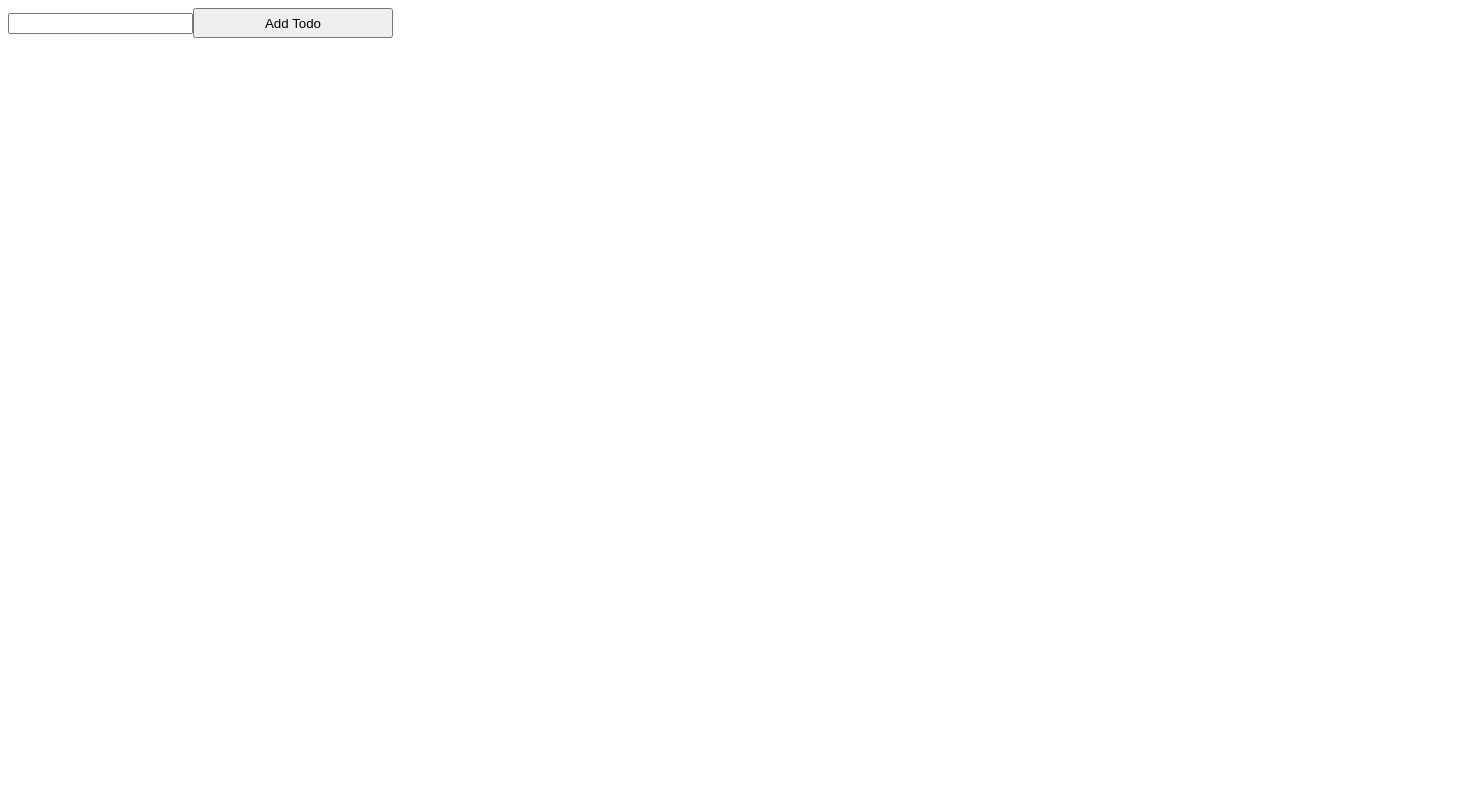
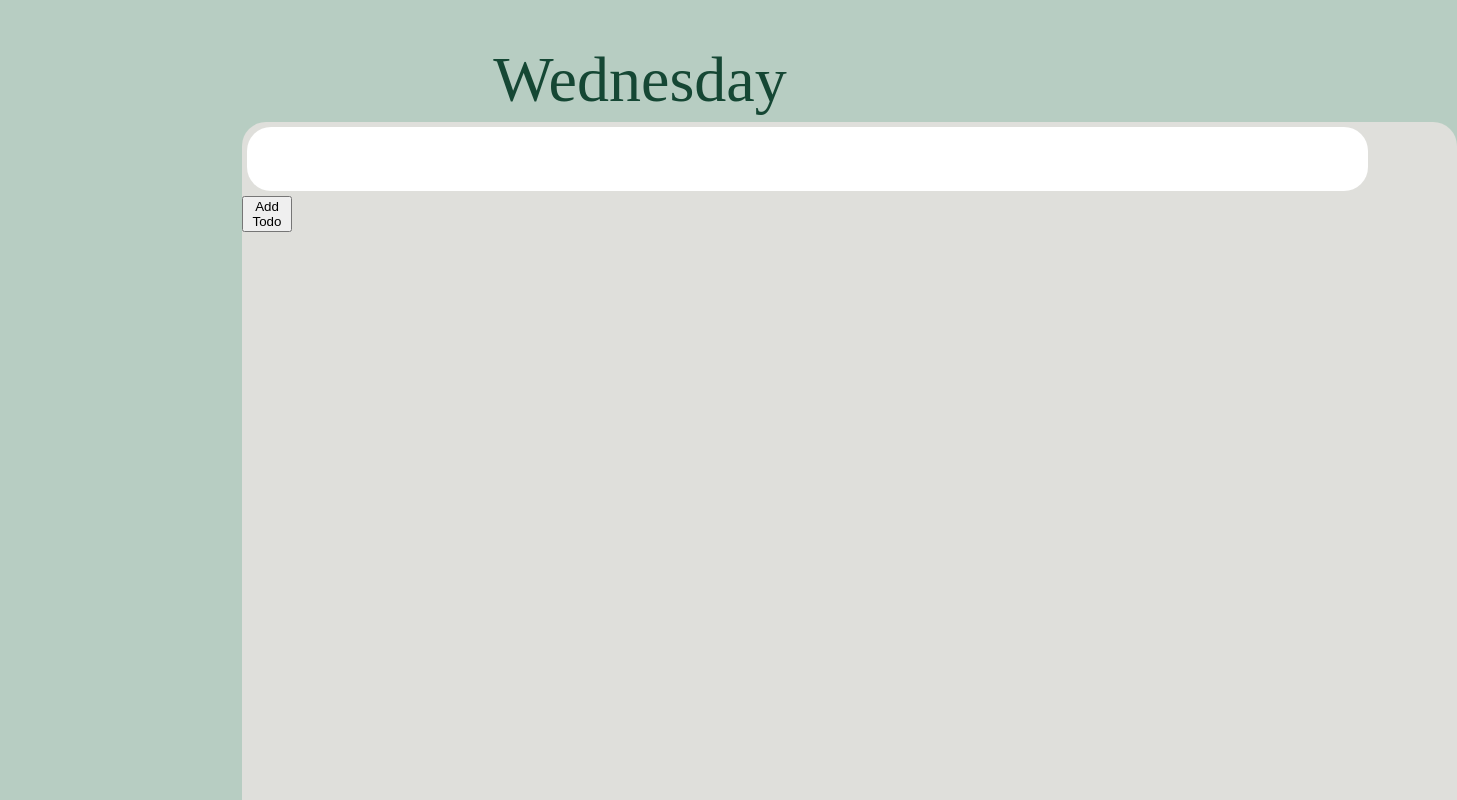
Before and after one commit to KevinBeltran23/csc307_154734, a React (Vite) app in the folder packages/react-frontend/: page /ToDo in a window 1280 px wide. Shown: the top 800 px of the page, 1457 px wide, since content can reach past the window. Built offline with nearby package versions, Linux system fonts and the light colour scheme.

Commit message:
css for to do list

```diff
--- a/packages/react-frontend/src/components/ToDo.css
+++ b/packages/react-frontend/src/components/ToDo.css
@@ -1,5 +1,41 @@
+body {
+    background-color: #B7CDC2;
+}
 
-button {
-    width: 200px;
-    height: 30px;
+.ToDo {
+    position: absolute;
+    left: 242px;
+    top: 122px;
+    width: 1215px;
+    height: 794.975px;
+    flex-shrink: 0;
+    border-radius: 24px;
+    background: var(--gray, #DFDFDB);
 }
+
+.entry {
+    width: 1215px;
+    button {
+        width: 50px;
+    }
+    .textEntry {
+        input {
+            width: 1117px;
+            height: 62px;
+            border-radius: 24px;
+            border: none;
+            margin: 5px;
+        }
+    }
+}
+
+h1 {
+    color: var(--Poly-Green, #154734);
+text-align: center;
+font-family: "Josefin Sans";
+font-size: 64px;
+font-style: normal;
+font-weight: 400;
+line-height: normal;
+
+}
--- a/packages/react-frontend/src/pages/ToDo.jsx
+++ b/packages/react-frontend/src/pages/ToDo.jsx
@@ -63,11 +63,18 @@ function ToDo() {
     }
 
     return(
+        <div className = "page">
+            <h1> Wednesday </h1>
         <div className = "ToDo">
-            <form onSubmit={handleSubmit}>
-                <input type = "text" onChange = {(e) => setTodo(e.target.value)} value={todo}/>
-                <button type = "submit">Add Todo</button>
-            </form>
+            <div className="entry">
+                <form onSubmit={handleSubmit}>
+                    <div className="textEntry">
+                    <input type = "text" onChange = {(e) => setTodo(e.target.value)} value={todo}/>
+                    </div>
+                    <button type = "submit">Add Todo</button>
+                </form>
+            </div>
+
             {todos.map((todo) => <div key = {todo.id}>
 
                 {todoEditing === todo.id ?
@@ -80,8 +87,8 @@ function ToDo() {
                 {todoEditing === todo.id ?
                 (<button onClick = {() => editTodo(todo.id)}>Submit Edits</button>)
                 : (<button onClick = {() => setTodoEditing(todo.id)}>Edit Todo</button>)}
-
             </div>)}
+        </div>
         </div>
     );
 }
```
